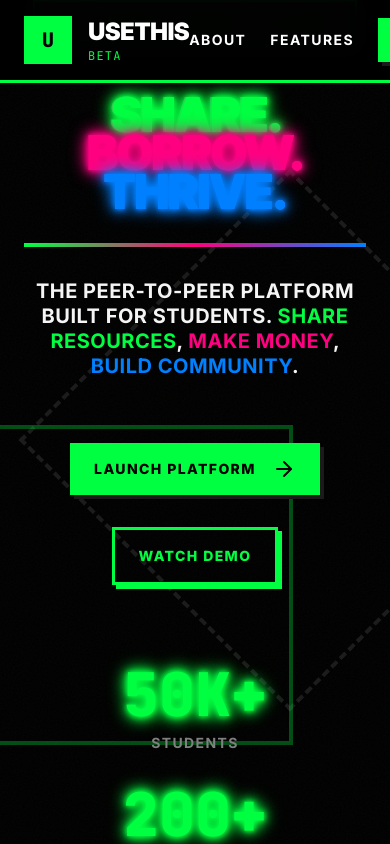
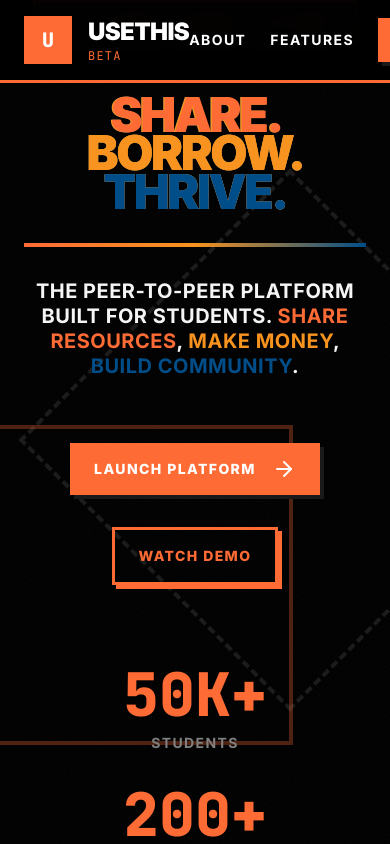
Before and after one commit to Warfarian/UseThis, a React (Vite) app: page / in a window 390 px wide. Shown: the top 844 px of the page. Built offline with nearby package versions, Linux system fonts and the light colour scheme; no server answers.

Commit message:
Revised Design Without Neon and Glow Effects

```diff
--- a/src/components/ui/Button.tsx
+++ b/src/components/ui/Button.tsx
@@ -2,13 +2,13 @@ import React from 'react'
 import { cn } from '../../lib/utils'
 
 interface ButtonProps extends React.ButtonHTMLAttributes<HTMLButtonElement> {
-  variant?: 'electric' | 'outline' | 'ghost'
+  variant?: 'primary' | 'outline' | 'ghost'
   size?: 'sm' | 'md' | 'lg'
   children: React.ReactNode
 }
 
 export const Button: React.FC<ButtonProps> = ({
-  variant = 'electric',
+  variant = 'primary',
   size = 'md',
   className,
   children,
@@ -17,7 +17,7 @@ export const Button: React.FC<ButtonProps> = ({
   const baseClasses = 'font-display font-bold transition-all duration-100 inline-flex items-center justify-center focus-brutal relative overflow-hidden'
 
   const variantClasses = {
-    electric: 'btn-electric',
+    primary: 'btn-primary',
     outline: 'btn-outline',
     ghost: 'btn-ghost'
   }
--- a/src/components/ui/Input.tsx
+++ b/src/components/ui/Input.tsx
@@ -15,20 +15,20 @@ export const Input: React.FC<InputProps> = ({
   return (
     <div className="space-y-4">
       {label && (
-        <label className="block text-sm font-bold text-electric uppercase tracking-wider font-display">
+        <label className="block text-sm font-bold text-primary uppercase tracking-wider font-display">
           {label}
         </label>
       )}
       <input
         className={cn(
           'input-brutal w-full',
-          error && 'border-blood-red',
+          error && 'border-crimson',
           className
         )}
         {...props}
       />
       {error && (
-        <p className="text-sm text-blood-red font-bold uppercase tracking-wide">{error}</p>
+        <p className="text-sm text-crimson font-bold uppercase tracking-wide">{error}</p>
       )}
     </div>
   )
--- a/src/index.css
+++ b/src/index.css
@@ -3,18 +3,17 @@
 @tailwind components;
 @tailwind utilities;
 
-/* RCA Records Inspired Design System */
+/* Bold Brutalist Design System */
 :root {
-  --electric: #00FF41;
-  --hot-pink: #FF0080;
-  --neon-blue: #0080FF;
-  --acid-yellow: #FFFF00;
-  --blood-red: #FF0000;
+  --primary: #FF6B35;
+  --secondary: #004E89;
+  --accent: #F7931E;
   --pure-black: #000000;
   --pure-white: #FFFFFF;
   --concrete: #F5F5F5;
   --charcoal: #1A1A1A;
   --steel: #808080;
+  --crimson: #DC143C;
 }
 
 * {
@@ -48,21 +47,18 @@ html, body {
   left: 0;
   width: 4px;
   height: 4px;
-  background: var(--electric);
+  background: var(--primary);
   pointer-events: none;
   z-index: 9999;
   transition: all 0.1s ease;
   transform: translate(-50%, -50%);
-  box-shadow: 0 0 10px var(--electric);
 }
 
 .custom-cursor.interactive {
   width: 40px;
   height: 40px;
   background: transparent;
-  border: 2px solid var(--electric);
-  box-shadow: 0 0 20px var(--electric);
-  animation: pulse-neon 1s infinite;
+  border: 2px solid var(--primary);
 }
 
 /* Noise texture overlay */
@@ -89,12 +85,12 @@ html, body {
 .glass-nav {
   background: rgba(0, 0, 0, 0.95);
   backdrop-filter: blur(10px);
-  border-bottom: 3px solid var(--electric);
+  border-bottom: 3px solid var(--primary);
 }
 
 /* Text selection */
 ::selection {
-  background-color: var(--electric);
+  background-color: var(--primary);
   color: var(--pure-black);
 }
 
@@ -108,12 +104,12 @@ html, body {
 }
 
 ::-webkit-scrollbar-thumb {
-  background: var(--electric);
+  background: var(--primary);
   border-radius: 0;
 }
 
 ::-webkit-scrollbar-thumb:hover {
-  background: var(--hot-pink);
+  background: var(--accent);
 }
 
 /* Typography System */
@@ -149,9 +145,9 @@ html, body {
 }
 
 /* Brutal Button System */
-.btn-electric {
-  background: var(--electric);
-  color: var(--pure-black);
+.btn-primary {
+  background: var(--primary);
+  color: var(--pure-white);
   border: none;
   padding: 1rem 2rem;
   font-weight: 800;
@@ -163,7 +159,7 @@ html, body {
   box-shadow: 4px 4px 0 var(--charcoal);
 }
 
-.btn-electric::before {
+.btn-primary::before {
   content: '';
   position: absolute;
   top: 0;
@@ -174,43 +170,43 @@ html, body {
   transition: left 0.5s;
 }
 
-.btn-electric:hover::before {
+.btn-primary:hover::before {
   left: 100%;
 }
 
-.btn-electric:hover {
+.btn-primary:hover {
   transform: translate(-2px, -2px);
   box-shadow: 6px 6px 0 var(--charcoal);
-  background: var(--acid-yellow);
+  background: var(--accent);
 }
 
-.btn-electric:active {
+.btn-primary:active {
   transform: translate(2px, 2px);
   box-shadow: 2px 2px 0 var(--charcoal);
 }
 
 .btn-outline {
   background: transparent;
-  color: var(--electric);
-  border: 3px solid var(--electric);
+  color: var(--primary);
+  border: 3px solid var(--primary);
   padding: 1rem 2rem;
   font-weight: 800;
   text-transform: uppercase;
   letter-spacing: 0.1em;
   transition: all 0.1s ease;
-  box-shadow: 4px 4px 0 var(--electric);
+  box-shadow: 4px 4px 0 var(--primary);
 }
 
 .btn-outline:hover {
-  background: var(--electric);
-  color: var(--pure-black);
+  background: var(--primary);
+  color: var(--pure-white);
   transform: translate(-2px, -2px);
-  box-shadow: 6px 6px 0 var(--electric);
+  box-shadow: 6px 6px 0 var(--primary);
 }
 
 .btn-outline:active {
   transform: translate(2px, 2px);
-  box-shadow: 2px 2px 0 var(--electric);
+  box-shadow: 2px 2px 0 var(--primary);
 }
 
 .btn-ghost {
@@ -225,9 +221,8 @@ html, body {
 }
 
 .btn-ghost:hover {
-  border-color: var(--electric);
-  color: var(--electric);
-  box-shadow: 0 0 20px var(--electric);
+  border-color: var(--primary);
+  color: var(--primary);
 }
 
 /* Brutal Cards */
@@ -246,7 +241,7 @@ html, body {
   left: 0;
   right: 0;
   bottom: 0;
-  background: linear-gradient(135deg, var(--electric), var(--hot-pink));
+  background: linear-gradient(135deg, var(--primary), var(--secondary));
   opacity: 0;
   transition: opacity 0.2s ease;
 }
@@ -256,9 +251,9 @@ html, body {
 }
 
 .card-brutal:hover {
-  border-color: var(--electric);
+  border-color: var(--primary);
   transform: translate(-4px, -4px);
-  box-shadow: 8px 8px 0 var(--electric);
+  box-shadow: 8px 8px 0 var(--primary);
 }
 
 /* Glitch Effects */
@@ -278,42 +273,31 @@ html, body {
 
 .glitch::before {
   animation: glitch 0.3s infinite;
-  color: var(--hot-pink);
+  color: var(--accent);
   z-index: -1;
 }
 
 .glitch::after {
   animation: glitch 0.3s infinite reverse;
-  color: var(--neon-blue);
+  color: var(--secondary);
   z-index: -2;
 }
 
-/* Neon Glow Effects */
-.neon-electric {
-  color: var(--electric);
-  text-shadow:
-    0 0 5px var(--electric),
-    0 0 10px var(--electric),
-    0 0 15px var(--electric),
-    0 0 20px var(--electric);
+/* Bold Color Classes */
+.text-primary {
+  color: var(--primary);
 }
 
-.neon-pink {
-  color: var(--hot-pink);
-  text-shadow:
-    0 0 5px var(--hot-pink),
-    0 0 10px var(--hot-pink),
-    0 0 15px var(--hot-pink),
-    0 0 20px var(--hot-pink);
+.text-secondary {
+  color: var(--secondary);
 }
 
-.neon-blue {
-  color: var(--neon-blue);
-  text-shadow:
-    0 0 5px var(--neon-blue),
-    0 0 10px var(--neon-blue),
-    0 0 15px var(--neon-blue),
-    0 0 20px var(--neon-blue);
+.text-accent {
+  color: var(--accent);
+}
+
+.text-crimson {
+  color: var(--crimson);
 }
 
 /* Brutal Animations */
@@ -342,19 +326,19 @@ html, body {
 /* Hover states */
 .hover-brutal:hover {
   transform: translate(-2px, -2px);
-  box-shadow: 4px 4px 0 var(--electric);
+  box-shadow: 4px 4px 0 var(--primary);
 }
 
 /* Focus states */
 .focus-brutal:focus {
   outline: none;
-  box-shadow: 0 0 0 3px var(--electric);
+  box-shadow: 0 0 0 3px var(--primary);
 }
 
 /* Brutal Dividers */
 .divider-brutal {
   height: 4px;
-  background: linear-gradient(90deg, var(--electric), var(--hot-pink), var(--neon-blue));
+  background: linear-gradient(90deg, var(--primary), var(--accent), var(--secondary));
   margin: 2rem 0;
 }
 
@@ -383,8 +367,7 @@ html, body {
 }
 
 .input-brutal:focus {
-  border-color: var(--electric);
-  box-shadow: 0 0 20px var(--electric);
+  border-color: var(--primary);
   outline: none;
 }
 
@@ -396,7 +379,7 @@ html, body {
 /* Brutal Navigation */
 .nav-brutal {
   background: var(--pure-black);
-  border-bottom: 4px solid var(--electric);
+  border-bottom: 4px solid var(--primary);
 }
 
 .nav-item-brutal {
@@ -415,7 +398,7 @@ html, body {
   left: 0;
   width: 0;
   height: 4px;
-  background: var(--electric);
+  background: var(--primary);
   transition: width 0.2s ease;
 }
 
@@ -424,8 +407,7 @@ html, body {
 }
 
 .nav-item-brutal:hover {
-  color: var(--electric);
-  text-shadow: 0 0 10px var(--electric);
+  color: var(--primary);
 }
 
 /* Responsive brutal design */
@@ -442,7 +424,7 @@ html, body {
     padding: 1rem;
   }
 
-  .btn-electric,
+  .btn-primary,
   .btn-outline {
     padding: 0.75rem 1.5rem;
     font-size: 0.875rem;
--- a/src/pages/LandingPage.tsx
+++ b/src/pages/LandingPage.tsx
@@ -56,13 +56,13 @@ export const LandingPage: React.FC = () => {
         <div className="max-w-7xl mx-auto px-6 lg:px-8">
           <div className="flex items-center justify-between h-20">
             <div className="flex items-center space-x-4 group" data-cursor-interactive>
-              <div className="w-12 h-12 bg-electric flex items-center justify-center relative overflow-hidden">
-                <span className="text-pure-black font-black text-xl font-mono">U</span>
-                <div className="absolute inset-0 bg-hot-pink opacity-0 group-hover:opacity-100 transition-opacity duration-100"></div>
+              <div className="w-12 h-12 bg-primary flex items-center justify-center relative overflow-hidden">
+                <span className="text-pure-white font-black text-xl font-mono">U</span>
+                <div className="absolute inset-0 bg-accent opacity-0 group-hover:opacity-100 transition-opacity duration-100"></div>
               </div>
               <div>
                 <span className="text-2xl font-black text-pure-white font-display uppercase tracking-tight">UseThis</span>
-                <div className="text-xs text-electric font-mono uppercase tracking-widest">BETA</div>
+                <div className="text-xs text-primary font-mono uppercase tracking-widest">BETA</div>
               </div>
             </div>
 
@@ -93,7 +93,7 @@ export const LandingPage: React.FC = () => {
           }}
         />
         <div
-          className="absolute bottom-1/4 right-1/4 w-80 h-80 border-4 border-electric opacity-30"
+          className="absolute bottom-1/4 right-1/4 w-80 h-80 border-4 border-primary opacity-30"
           style={{
             transform: `translate(${mousePosition.x * -0.01}px, ${mousePosition.y * -0.01}px)`
           }}
@@ -102,28 +102,28 @@ export const LandingPage: React.FC = () => {
         <div className="max-w-7xl mx-auto text-center relative z-10">
           <div className={`mb-16 ${heroInView ? 'animate-slide-brutal' : 'opacity-0'}`}>
             <div className="flex items-center justify-center mb-12">
-              <div className="flex items-center space-x-4 px-6 py-3 border-2 border-electric bg-charcoal">
-                <Zap className="text-electric" size={20} />
-                <span className="text-electric font-mono text-sm uppercase tracking-widest font-bold">
+              <div className="flex items-center space-x-4 px-6 py-3 border-2 border-primary bg-charcoal">
+                <Zap className="text-primary" size={20} />
+                <span className="text-primary font-mono text-sm uppercase tracking-widest font-bold">
                   STUDENT ECONOMY PLATFORM
                 </span>
               </div>
             </div>
 
             <h1 className="text-mega font-black text-pure-white mb-8 font-display glitch" data-text="SHARE. BORROW. THRIVE.">
-              <span className="neon-electric">SHARE.</span>{' '}
-              <span className="neon-pink">BORROW.</span>{' '}
+              <span className="text-primary">SHARE.</span>{' '}
+              <span className="text-accent">BORROW.</span>{' '}
               <br />
-              <span className="neon-blue">THRIVE.</span>
+              <span className="text-secondary">THRIVE.</span>
             </h1>
 
             <div className="divider-brutal mb-12" />
 
             <p className={`text-xl md:text-2xl text-concrete max-w-4xl mx-auto leading-tight font-display font-bold uppercase tracking-wide mb-16 ${heroInView ? 'animate-slide-brutal delay-200' : 'opacity-0'}`}>
               THE PEER-TO-PEER PLATFORM BUILT FOR STUDENTS.
-              <span className="text-electric"> SHARE RESOURCES</span>,
-              <span className="text-hot-pink"> MAKE MONEY</span>,
-              <span className="text-neon-blue"> BUILD COMMUNITY</span>.
+              <span className="text-primary"> SHARE RESOURCES</span>,
+              <span className="text-accent"> MAKE MONEY</span>,
+              <span className="text-secondary"> BUILD COMMUNITY</span>.
             </p>
           </div>
 
@@ -146,7 +146,7 @@ export const LandingPage: React.FC = () => {
           <div className={`flex flex-col md:flex-row justify-center items-center space-y-8 md:space-y-0 md:space-x-16 ${heroInView ? 'animate-slide-brutal delay-500' : 'opacity-0'}`}>
             {stats.map(({ number, label }, index) => (
               <div key={label} className="text-center">
-                <div className="text-6xl font-black text-electric font-mono mb-2 neon-electric">{number}</div>
+                <div className="text-6xl font-black text-primary font-mono mb-2">{number}</div>
                 <div className="text-steel text-sm font-bold uppercase tracking-widest">{label}</div>
               </div>
             ))}
@@ -155,8 +155,8 @@ export const LandingPage: React.FC = () => {
 
         {/* Scroll indicator */}
         <div className="absolute bottom-12 left-1/2 transform -translate-x-1/2">
-          <div className="w-8 h-16 border-4 border-electric flex justify-center animate-pulse-neon">
-            <div className="w-2 h-6 bg-electric mt-3" />
+          <div className="w-8 h-16 border-4 border-primary flex justify-center">
+            <div className="w-2 h-6 bg-primary mt-3 animate-pulse" />
           </div>
         </div>
       </section>
@@ -165,10 +165,10 @@ export const LandingPage: React.FC = () => {
       <section className="py-32 px-6 relative bg-charcoal" ref={featuresRef}>
         <div className="max-w-7xl mx-auto">
           <div className={`text-center mb-24 ${featuresInView ? 'animate-slide-brutal' : 'opacity-0'}`}>
-            <div className="text-electric text-sm font-bold uppercase tracking-widest mb-6 font-mono">HOW IT WORKS</div>
+            <div className="text-primary text-sm font-bold uppercase tracking-widest mb-6 font-mono">HOW IT WORKS</div>
             <h2 className="text-giant font-black text-pure-white mb-8 font-display">
               BUILT FOR{' '}
-              <span className="neon-pink">STUDENTS</span>
+              <span className="text-accent">STUDENTS</span>
             </h2>
             <div className="divider-brutal mb-8" />
             <p className="text-xl text-concrete font-display font-bold uppercase tracking-wide max-w-3xl mx-auto">
@@ -183,10 +183,10 @@ export const LandingPage: React.FC = () => {
                 className={`card-brutal text-center group ${featuresInView ? `animate-bounce-hard delay-${(index + 1) * 100}` : 'opacity-0'}`}
                 data-cursor-interactive
               >
-                <div className="w-24 h-24 mx-auto mb-8 border-4 border-steel flex items-center justify-center group-hover:border-electric transition-all duration-100 bg-pure-black">
-                  <Icon size={40} className="text-steel group-hover:text-electric transition-colors duration-100" />
+                <div className="w-24 h-24 mx-auto mb-8 border-4 border-steel flex items-center justify-center group-hover:border-primary transition-all duration-100 bg-pure-black">
+                  <Icon size={40} className="text-steel group-hover:text-primary transition-colors duration-100" />
                 </div>
-                <h3 className="text-big font-black text-pure-white mb-6 font-display group-hover:text-electric transition-colors duration-100">
+                <h3 className="text-big font-black text-pure-white mb-6 font-display group-hover:text-primary transition-colors duration-100">
                   {title}
                 </h3>
                 <div className="divider-brutal mb-6" />
@@ -203,12 +203,12 @@ export const LandingPage: React.FC = () => {
       <section className="py-32 px-6 relative bg-pure-black" ref={ctaRef}>
         <div className="max-w-5xl mx-auto text-center">
           <div className={`${ctaInView ? 'animate-slide-brutal' : 'opacity-0'}`}>
-            <div className="text-electric text-sm font-bold uppercase tracking-widest mb-8 font-mono">READY TO START?</div>
+            <div className="text-primary text-sm font-bold uppercase tracking-widest mb-8 font-mono">READY TO START?</div>
             <h2 className="text-giant font-black text-pure-white mb-8 font-display leading-none">
               JOIN{' '}
-              <span className="neon-electric glitch" data-text="USETHIS">USETHIS</span>
+              <span className="text-primary glitch" data-text="USETHIS">USETHIS</span>
               <br />
-              <span className="neon-pink">TODAY</span>
+              <span className="text-accent">TODAY</span>
             </h2>
             <div className="divider-brutal mb-12" />
             <p className="text-xl text-concrete mb-16 max-w-4xl mx-auto font-display font-bold uppercase tracking-wide leading-tight">
@@ -235,12 +235,12 @@ export const LandingPage: React.FC = () => {
       </section>
 
       {/* Footer */}
-      <footer className="py-20 px-6 border-t-4 border-electric bg-charcoal">
+      <footer className="py-20 px-6 border-t-4 border-primary bg-charcoal">
         <div className="max-w-7xl mx-auto">
           <div className="flex flex-col lg:flex-row justify-between items-center">
             <div className="flex items-center space-x-4 mb-8 lg:mb-0">
-              <div className="w-10 h-10 bg-electric flex items-center justify-center">
-                <span className="text-pure-black font-black text-lg font-mono">U</span>
+              <div className="w-10 h-10 bg-primary flex items-center justify-center">
+                <span className="text-pure-white font-black text-lg font-mono">U</span>
               </div>
               <div>
                 <span className="text-xl font-black text-pure-white font-display uppercase">UseThis</span>
```
Also changed, not shown: src/components/Navigation.tsx (+8 -7 lines), src/pages/HomePage.tsx (+20 -20 lines), src/pages/LoginPage.tsx (+7 -7 lines), tailwind.config.js (+5 -17 lines).
